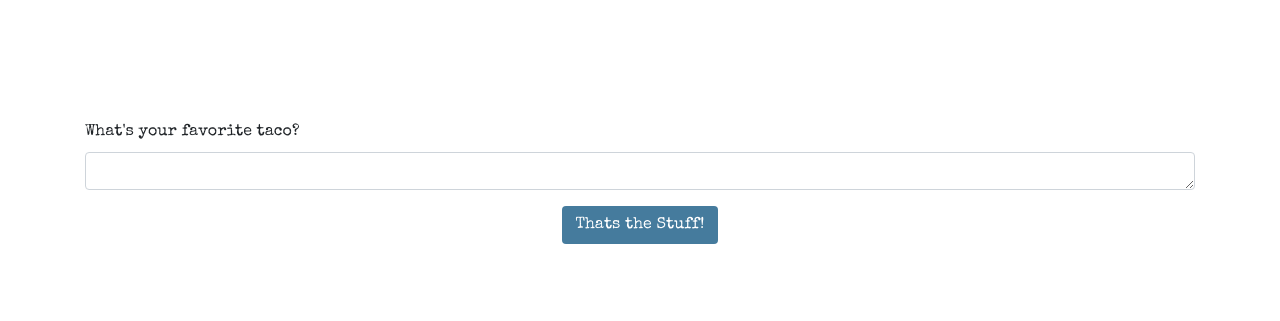
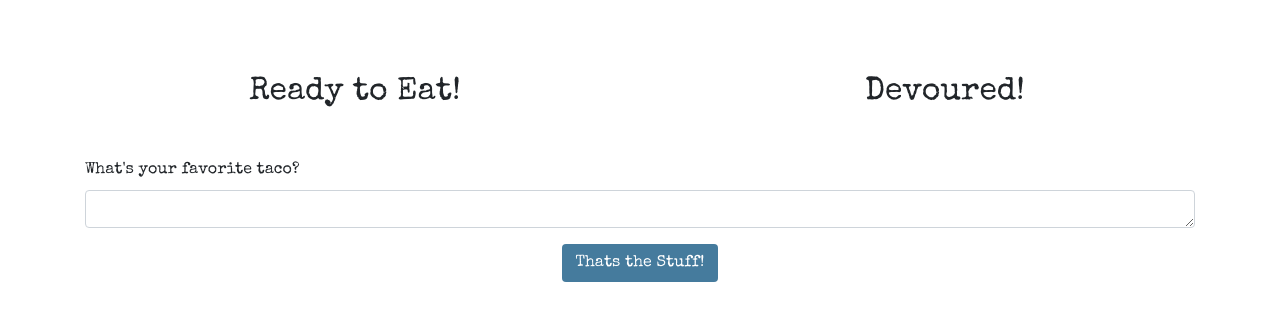
Before and after one commit to Kinzito17/Tacos, a website: page app/public/index.html in a window 1280 px wide. Shown: the part 243-564 px from the top of the page. Drawn offline with nearby package versions, Linux system fonts and the light colour scheme; no server answers.

Commit message:
added colum headers

```diff
--- a/app/public/css/style.css
+++ b/app/public/css/style.css
@@ -24,6 +24,10 @@ body {
     margin-left: 10px;
 }
 
+#devoured {
+    text-align: center;
+}
+
 .list-group {
     align-items: center;
 }
--- a/app/public/index.html
+++ b/app/public/index.html
@@ -36,6 +36,8 @@
 
                 <ul id="to-eat" class="list-group to-eat">
 
+                    <h2>Ready to Eat!</h2>
+
                     <!-- <li class="list-group-item">Cras justo odio</li>
                     <center><button class="btn" type="submit">Down the Hatch!</button></center> -->
 
@@ -46,6 +48,8 @@
             <div class="col-md-6 devoured">
 
                 <ul id="devoured" class="list-groupe eaten">
+
+                    <h2>Devoured!</h2>
 
                     <!-- <li class="list-group-item ready">Carne Asada</li> -->
 
```
